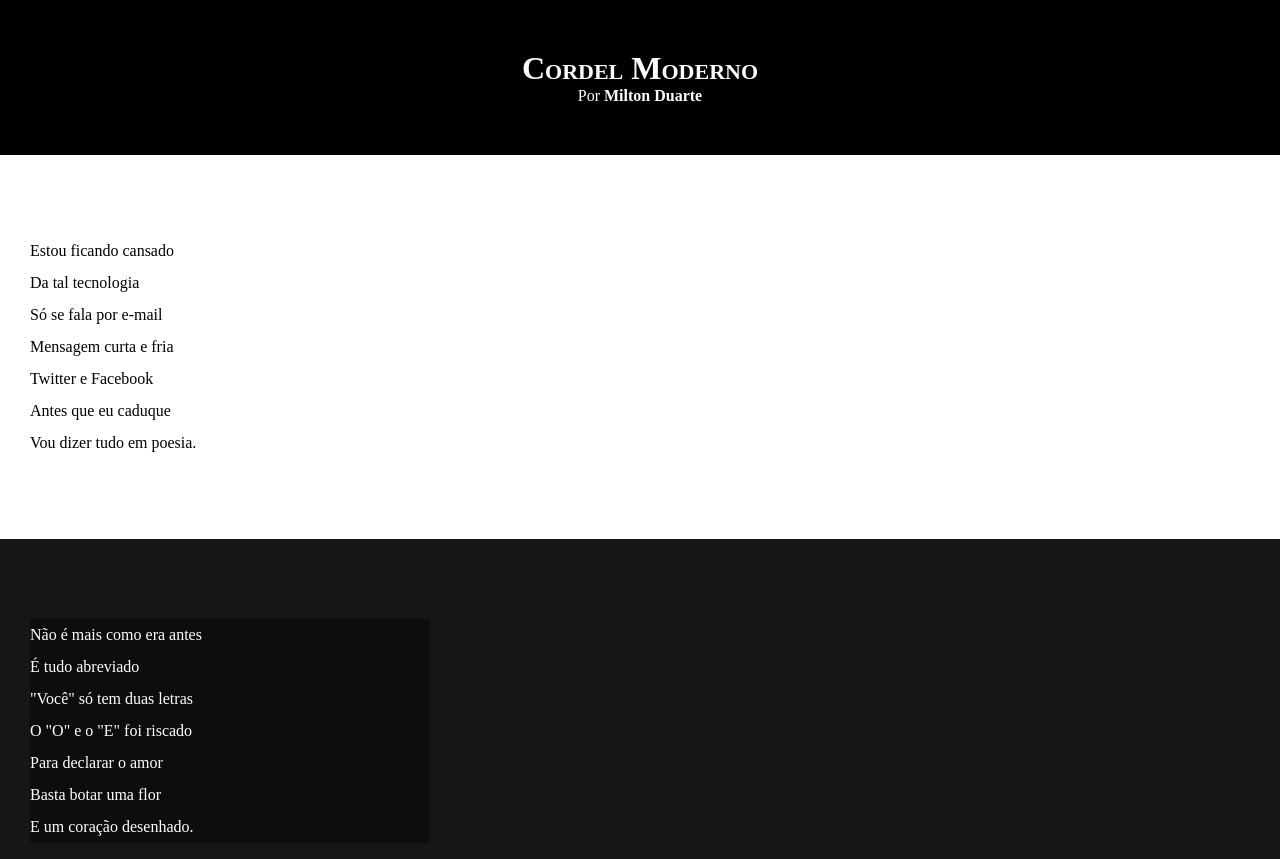
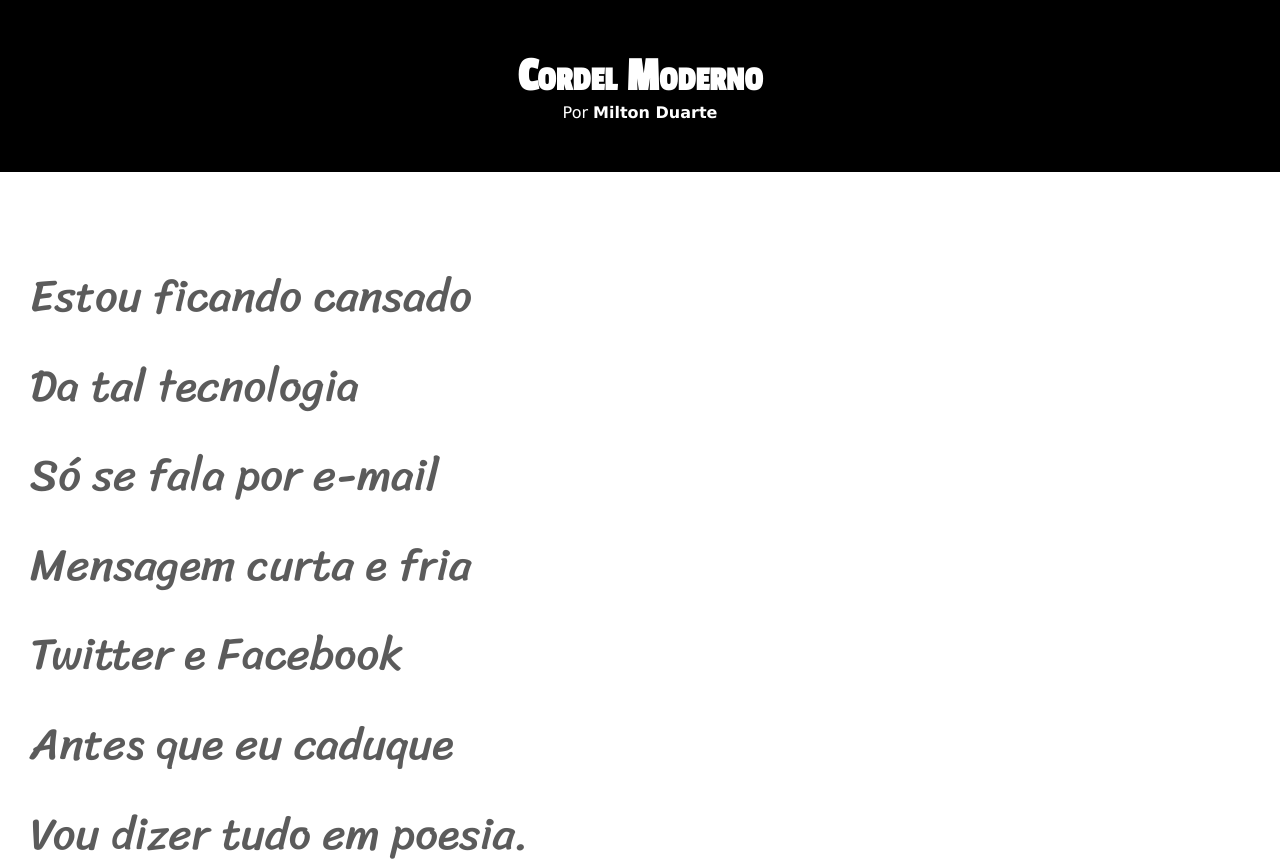
Before and after one commit to leonardobuzzo00/html-CSS, a plain HTML site: page exercios/dezafio12/index.html in a window 1280 px wide. Shown: the top 859 px of the page. Drawn offline with Linux system fonts and the light colour scheme.

Commit message:
atualizado

```diff
--- a/exercios/dezafio12/style.css
+++ b/exercios/dezafio12/style.css
@@ -1,20 +1,35 @@
+@import url('https://fonts.googleapis.com/css2?family=Passion+One&family=Sriracha&display=swap');
+@import url('https://fonts.googleapis.com/css2?family=Sriracha&display=swap');
+:root{
+    --fonte1:verdana, geneva, tahoma, sans-serif;
+    --fonte2: 'Passion One', cursive;
+    --fonte3:'Sriracha', cursive;
+}
+
 *{
+
     margin: 0px;
     padding: 0px;
+
+
 }
 html,body{
     background-color: darkgray;
     min-height:100vh ;
+    font-family:var(--fonte1) ;
 
 }
 header{
     background-color: black;
     color: white;
     text-align: center;
+
 }
 header > h1{
     padding-top: 50px;
     font-variant: small-caps;
+    font-family: var(--fonte2);
+    font-size: 3em;
 
 }
 header> p{
@@ -36,9 +51,10 @@ footer{
 }
 section.normal{
     background-color: white;
-    color: black;
+    color: rgba(0, 0, 0, 0.644);
 }
 section.imagem{
+
     background-color: rgb(22, 22, 22);
     color: white;
 }
@@ -47,8 +63,11 @@ section{
     padding-bottom: 10vh;
     line-height: 2em;
     padding-left: 30px;
+    font-family: var(--fonte3);
+    font-size: 3.5vw;
 }
 section.imagem> p{
-    background-color: rgba(0, 0, 0, 0.432);
-    width: 400px;
+    background-color: rgba(0, 0, 0, 0.308);
+    display: inline-block;
+    padding: 5px;
 }
```
